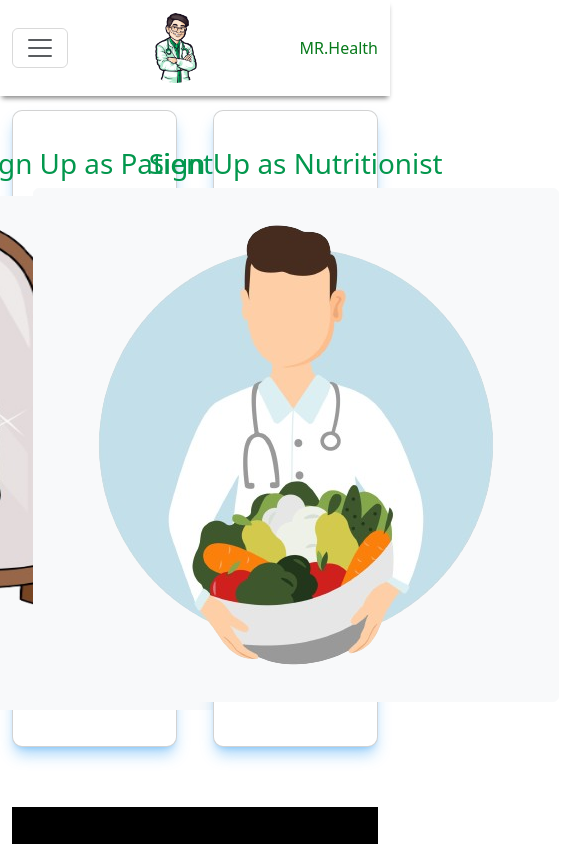
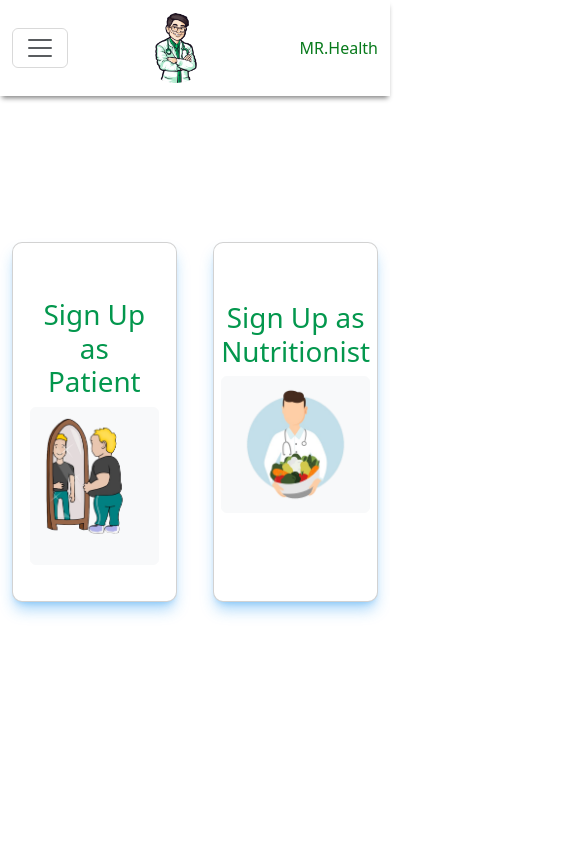
Before and after one commit to mahmoudamr5896/Final_Project_ITI, a React (Create React App) app in the folder my-react-app/: page /login in a window 390 px wide. Shown: the top 844 px of the page, 575 px wide, since content can reach past the window. Built offline with nearby package versions, Linux system fonts and the light colour scheme.

Commit message:
choose user type responsive

```diff
--- a/my-react-app/src/Component/SectionWhyus.js
+++ b/my-react-app/src/Component/SectionWhyus.js
@@ -1,5 +1,5 @@
 import React from 'react';
-import './CSS/style.css'
+import './CSS/style.css';
 
 function FeaturesSection() {
     return (
@@ -7,12 +7,12 @@ function FeaturesSection() {
             <div className="container feature px-lg-0">
                 <div className="row g-0 mx-lg-0">
                     <div className="col-lg-6 feature-text py-5 wow fadeIn" data-wow-delay="0.1s">
-                        <div className="p-lg-5 ps-lg-0 ">
+                        <div className="p-lg-5 ps-lg-0">
                             <h1 className="text-white mb-4">Why Choose Us</h1>
                             <p className="text-white mb-4 pb-2">Tempor erat elitr rebum at clita. Diam dolor diam ipsum sit. Aliqu diam amet diam et eos. Clita erat ipsum et lorem et sit, sed stet lorem sit clita duo justo erat amet</p>
-                            <div className="row g-4" >
-                                <div className="col-6" >
-                                    <div className="d-flex align-items-center" >
+                            <div className="row g-4">
+                                <div className="col-md-6">
+                                    <div className="d-flex align-items-center">
                                         <div className="d-flex flex-shrink-0 align-items-center justify-content-center rounded-circle bg-light" style={{ width: '55px', height: '55px' }}>
                                             <i className="fa fa-user-md "></i>
                                         </div>
@@ -22,7 +22,7 @@ function FeaturesSection() {
                                         </div>
                                     </div>
                                 </div>
-                                <div className="col-6" >
+                                <div className="col-md-6">
                                     <div className="d-flex align-items-center">
                                         <div className="d-flex flex-shrink-0 align-items-center justify-content-center rounded-circle bg-light" style={{ width: '55px', height: '55px'}}>
                                             <i className="fa fa-check "></i>
@@ -33,7 +33,7 @@ function FeaturesSection() {
                                         </div>
                                     </div>
                                 </div>
-                                <div className="col-6" >
+                                <div className="col-md-6">
                                     <div className="d-flex align-items-center">
                                         <div className="d-flex flex-shrink-0 align-items-center justify-content-center rounded-circle bg-light" style={{ width: '55px', height: '55px'}}>
                                             <i className="fa fa-comment-medical "></i>
@@ -44,7 +44,7 @@ function FeaturesSection() {
                                         </div>
                                     </div>
                                 </div>
-                                <div className="col-6" >
+                                <div className="col-md-6">
                                     <div className="d-flex align-items-center">
                                         <div className="d-flex flex-shrink-0 align-items-center justify-content-center rounded-circle bg-light" style={{ width: '55px', height: '55px'}}>
                                             <i className="fa fa-headphones "></i>
@@ -58,9 +58,9 @@ function FeaturesSection() {
                             </div>
                         </div>
                     </div>
-                    <div className="col-lg-6 pe-lg-0 wow fadeIn" data-wow-delay="0.5s" style={{ minHeight: '400px' }}>
+                    <div className="col-lg-6 pe-lg-0 wow fadeIn" data-wow-delay="0.5s">
                         <div className="position-relative h-100">
-                            <img className="position-absolute img-fluid w-100 h-100" src='https://www.beaumont.org/images/default-source/primary-care/getting-to-know-doctor.jpg?sfvrsn=cc08ede2_0' style={{ objectFit: 'cover' }} alt="" />
+                            <img className="position-absolute img-fluid w-100 h-100" src='https://www.beaumont.org/images/default-source/primary-care/getting-to-know-doctor.jpg?sfvrsn=cc08ede2_0' style={{ objectFit: 'cover', minHeight: '400px' }} alt="" />
                         </div>
                     </div>
                 </div>
--- a/my-react-app/src/Pages/BeforeSignUp.js
+++ b/my-react-app/src/Pages/BeforeSignUp.js
@@ -14,24 +14,23 @@ function BeforeSignUpFor() {
   };
 
   return (
-    <div className="" style={{marginTop:'100px'}}>
-      <Container >
+    <div className="d-flex justify-content-center align-items-center" style={{ minHeight: '100vh' }}>
+      <Container>
         {currentPage === 'userTypeSelection' && (
           <div className="d-flex justify-content-between">
             <Card style={{ width: '45%', textAlign: 'center' }}>
               <Card.Body>
-              <h1 style={{ color: "#03974D" }}>Sign Up as Patient</h1>
-              <p></p>
+                <h1 style={{ color: "#03974D" ,marginTop:"15%"}}>Sign Up as Patient</h1>
                 <Button variant="light" onClick={() => handleUserTypeChange('patient')}>
-                <img src="er2.png" alt="patient" style={{ width: '500px', height: '500px' }} />
+                  <img src="er2.png" alt="patient" style={{ width: '100%', maxWidth: '500px', height: 'auto' }} />
                 </Button>
               </Card.Body>
             </Card>
             <Card style={{ width: '45%', textAlign: 'center' }}>
               <Card.Body>
-              <h1 style={{ color: "#03974D" }}>Sign Up as Nutritionist</h1>
+                <h1 style={{ color: "#03974D" ,marginTop:"15%"}}>Sign Up as Nutritionist</h1>
                 <Button variant="light" onClick={() => handleUserTypeChange('nutritionist')}>
-                <img src="z-removebg-preview.png" alt="nutritionist" style={{ width: '500px' }} />
+                  <img src="z-removebg-preview.png" alt="nutritionist" style={{ width: '100%', maxWidth: '500px', height: 'auto' }} />
                 </Button>
               </Card.Body>
             </Card>
@@ -42,7 +41,6 @@ function BeforeSignUpFor() {
         )}
       </Container>
     </div>
-
   );
 }
 
```
Lines whose indentation alone changed are shown as unchanged.
